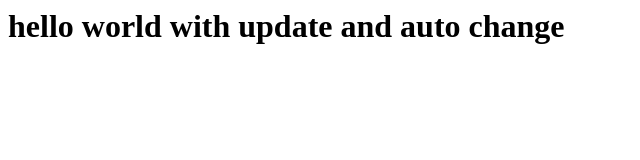
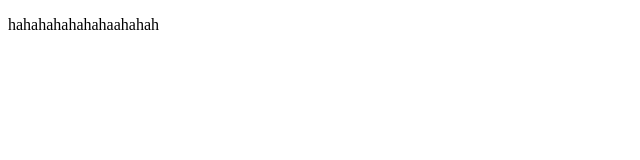
Before and after one commit to ZaidAhmed786/Bootcamp2020, a plain HTML site: page index.html in a window 1280 px wide. Shown: the whole page, without its empty margins (0-640 px from the left). Drawn offline with Linux system fonts and the light colour scheme.

Commit message:
new index.html

```diff
--- a/index.html
+++ b/index.html
@@ -1,8 +1,10 @@
+<!DOCTYPE html>
 <html>
 <head>
 
 </head>
 <body>
-	<h1>hello world with update and auto change</h1>
+	<p>hahahahahahahaahahah</p>
+
 </body>
 </html>
```
